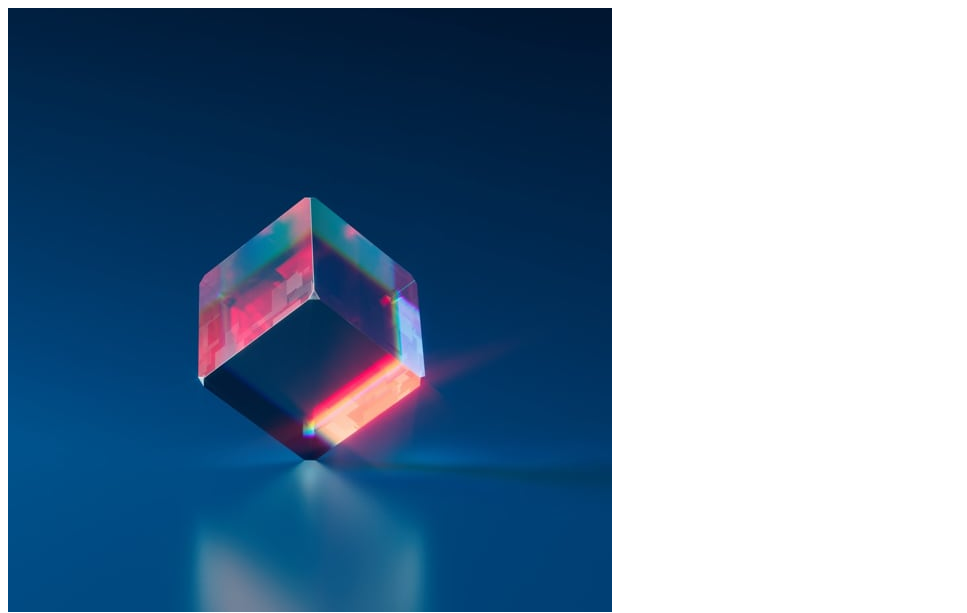
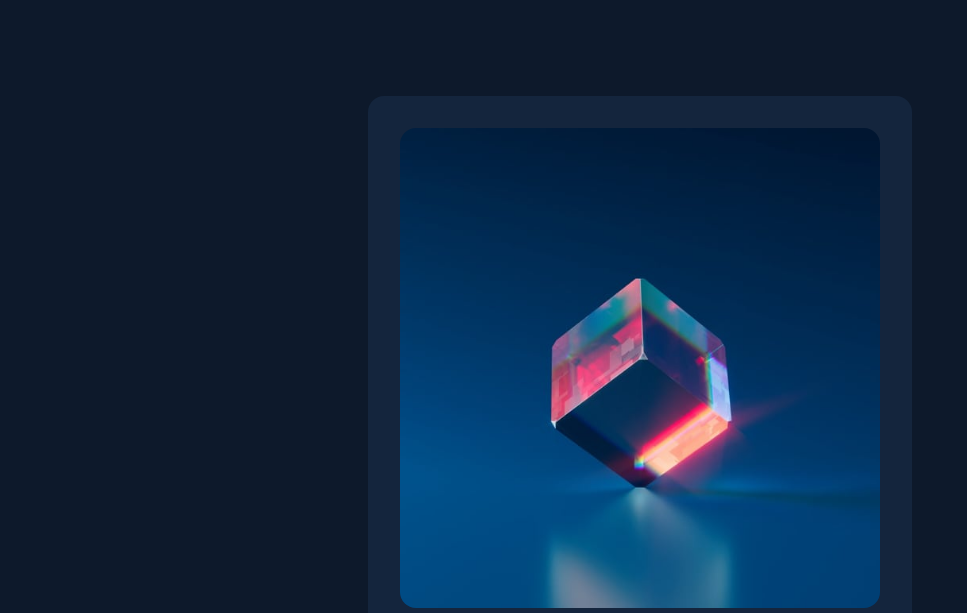
Before and after one commit to dornescum/Frontend-mentor-NFT, a plain HTML site: page public/index.html in a window 1280 px wide. Shown: the top 613 px of the page, without its empty margins (0-967 px from the left). Drawn offline with Linux system fonts and the light colour scheme; the site is published under a folder, as on GitHub Pages, so addresses that start at the root find nothing.

Commit message:
error scc deploy

```diff
--- a/public/index.html
+++ b/public/index.html
@@ -5,7 +5,10 @@
     <meta content="width=device-width, initial-scale=1.0" name="viewport">
     <!-- displays site properly based on user's device -->
     <link href="../src/images/favicon-32x32.png" rel="icon" sizes="32x32" type="image/png">
-    <link href="/public/css/styles.css" rel="stylesheet">
+<!--    <link href="/public/css/styles.css" rel="stylesheet">-->
+<!--    fixme errror deploy path -->
+    <link href="./css/styles.css" rel="stylesheet">
+
     <title>Frontend Mentor | NFT preview card component</title>
     <style>
         /*.attribution { font-size: 11px; text-align: center; }*/
```
Also changed, not shown: design/active-states.jpg (added), design/desktop-design.jpg (added), design/desktop-preview.jpg (added), design/mobile-design.jpg (added), images/favicon-32x32.png (added), images/icon-clock.svg (added), images/icon-ethereum.svg (added), images/icon-view.svg (added), images/image-avatar.png (added), images/image-equilibrium.jpg (added).
